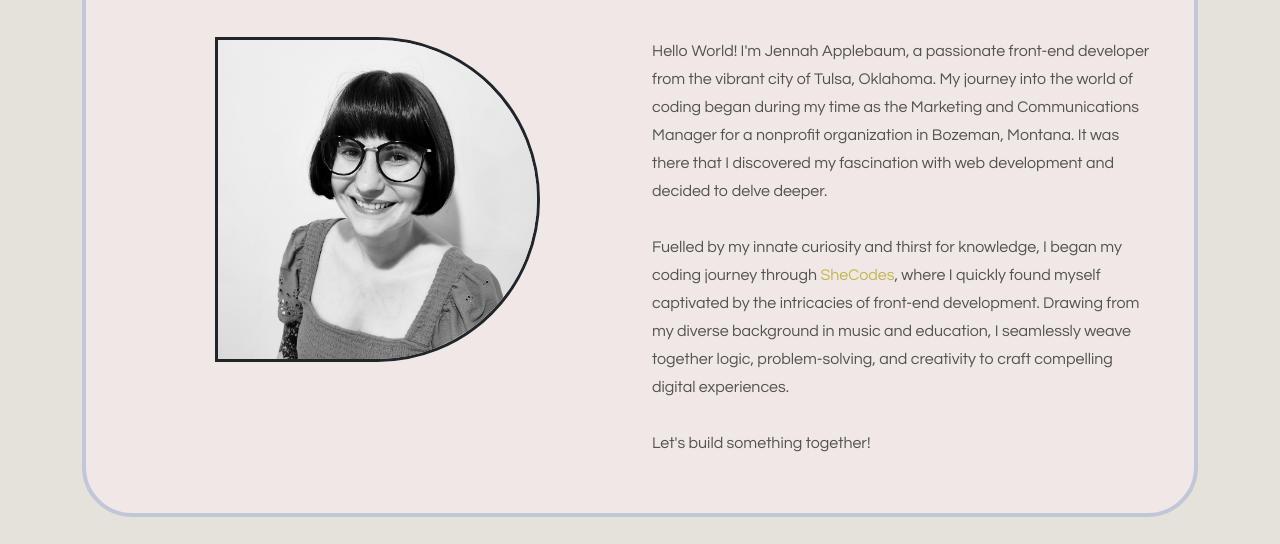
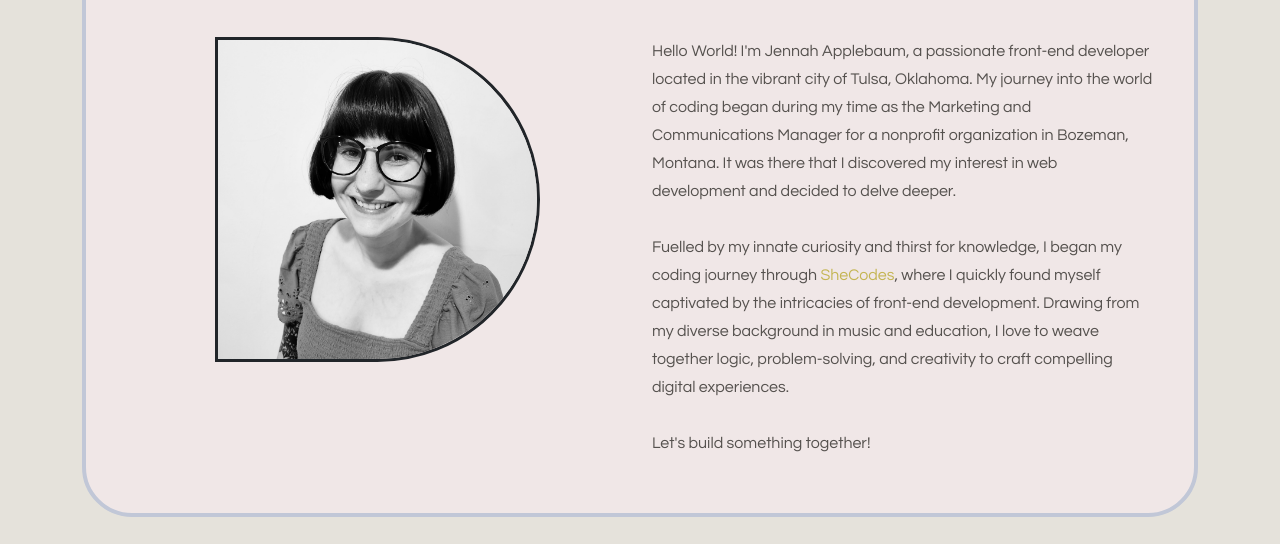
Before and after one commit to jmapplebaum/Portfolio, a website: page about.html in a window 1280 px wide. Shown: the part 180-724 px from the top of the page. Drawn offline with nearby package versions, Linux system fonts and the light colour scheme.

Commit message:
Updated about.html copy

```diff
--- a/about.html
+++ b/about.html
@@ -51,11 +51,11 @@
           <span class="col-md-6 mt-3 text-start">
             <p>
               Hello World! I'm Jennah Applebaum, a passionate front-end
-              developer from the vibrant city of Tulsa, Oklahoma. My journey
-              into the world of coding began during my time as the Marketing and
-              Communications Manager for a nonprofit organization in Bozeman,
-              Montana. It was there that I discovered my fascination with web
-              development and decided to delve deeper.
+              developer located in the vibrant city of Tulsa, Oklahoma. My
+              journey into the world of coding began during my time as the
+              Marketing and Communications Manager for a nonprofit organization
+              in Bozeman, Montana. It was there that I discovered my interest in
+              web development and decided to delve deeper.
               <br />
               <br />
               Fuelled by my innate curiosity and thirst for knowledge, I began
@@ -63,7 +63,7 @@
               <a href="https://shecodes.io" target="_blank">SheCodes</a>, where
               I quickly found myself captivated by the intricacies of front-end
               development. Drawing from my diverse background in music and
-              education, I seamlessly weave together logic, problem-solving, and
+              education, I love to weave together logic, problem-solving, and
               creativity to craft compelling digital experiences.
               <br />
               <br />
```
